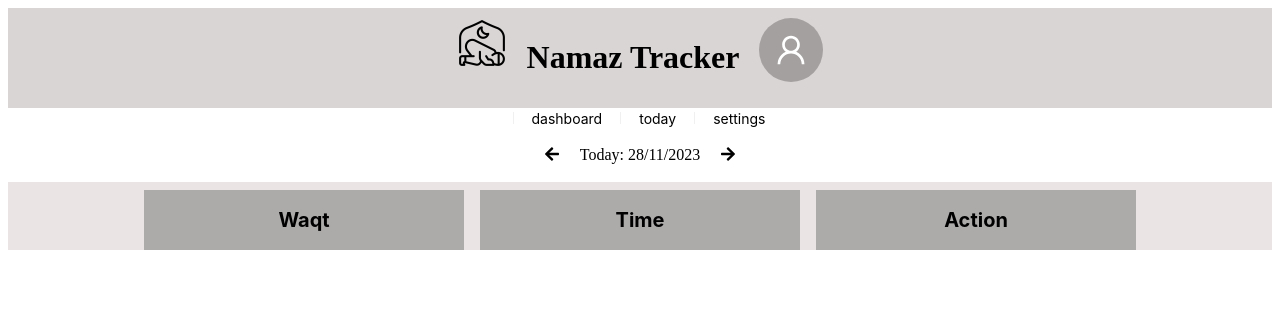
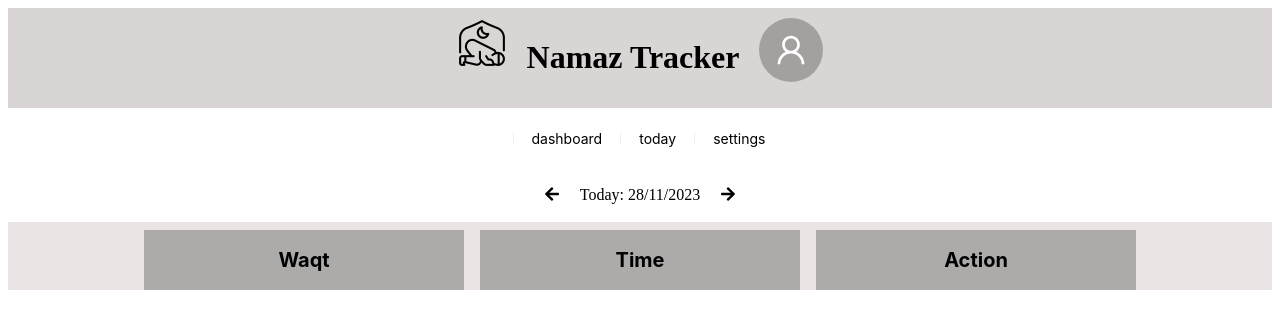
Before and after one commit to shahibur-shanto/namaz_tracker, a Next.js app: page /today in a window 1280 px wide. Shown: the top 328 px of the page. Built offline with nearby package versions, Linux system fonts and the light colour scheme.

Commit message:
menu margin

```diff
--- a/src/components/MenuBar.css
+++ b/src/components/MenuBar.css
@@ -2,6 +2,8 @@
 	display: flex;
 	align-items: center;
 	justify-content: center;
+	margin-top: 20px;
+	margin-bottom: 20px;
 }
 
 .menu-bar > a {
--- a/src/components/Seetings.tsx
+++ b/src/components/Seetings.tsx
@@ -1,7 +1,7 @@
 "use client";
 import React, { useEffect } from "react";
 import { Button, Col, Form, Input, Row, Select } from "antd";
-import { PRERENDER_REVALIDATE_ONLY_GENERATED_HEADER } from "next/dist/lib/constants";
+import { useRouter } from "next/navigation";
 
 const { Option } = Select;
 
@@ -27,6 +27,7 @@ async function getData() {
 }
 
 const Seetings = () => {
+	const router = useRouter();
 	const [form] = Form.useForm();
 
 	const onChangeMazhab = (value: string) => {
@@ -70,6 +71,7 @@ const Seetings = () => {
 	const onFinish = async (values: any) => {
 		const prayerTime = await getData();
 		localStorage.setItem("prayerTime", JSON.stringify(prayerTime));
+		router.push("/today");
 	};
 
 	const onReset = () => {
```
